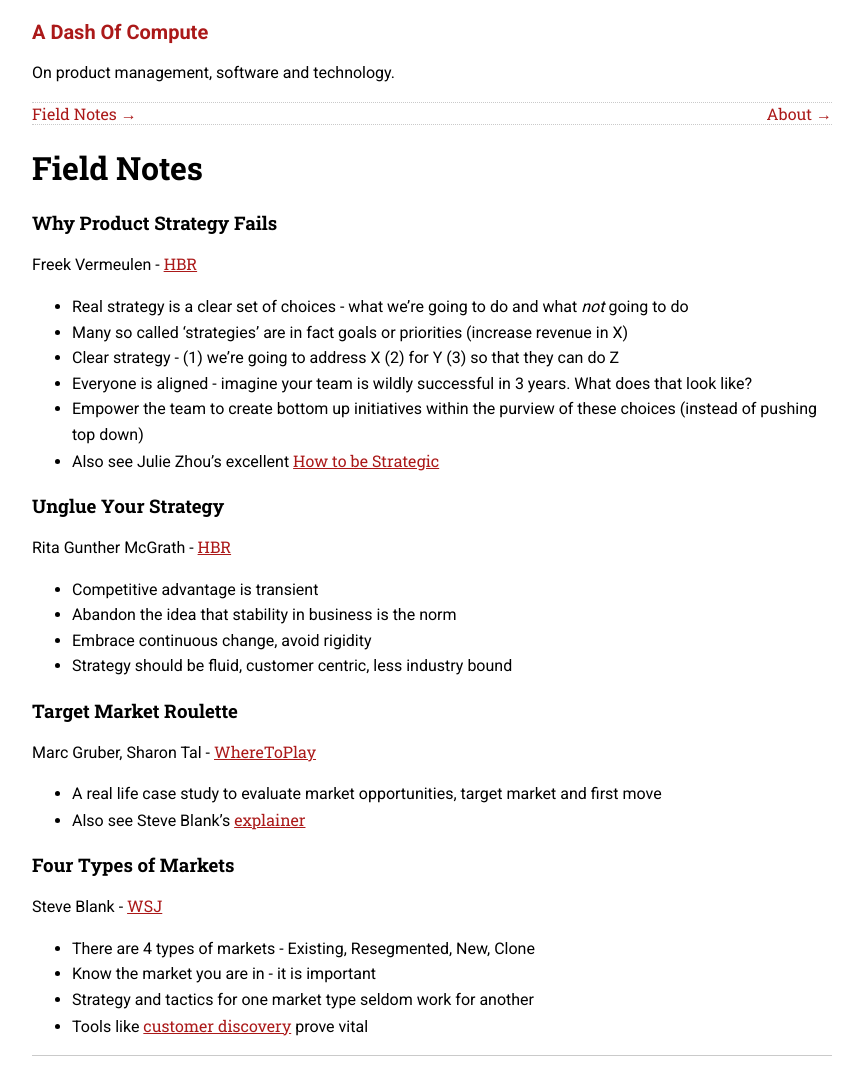
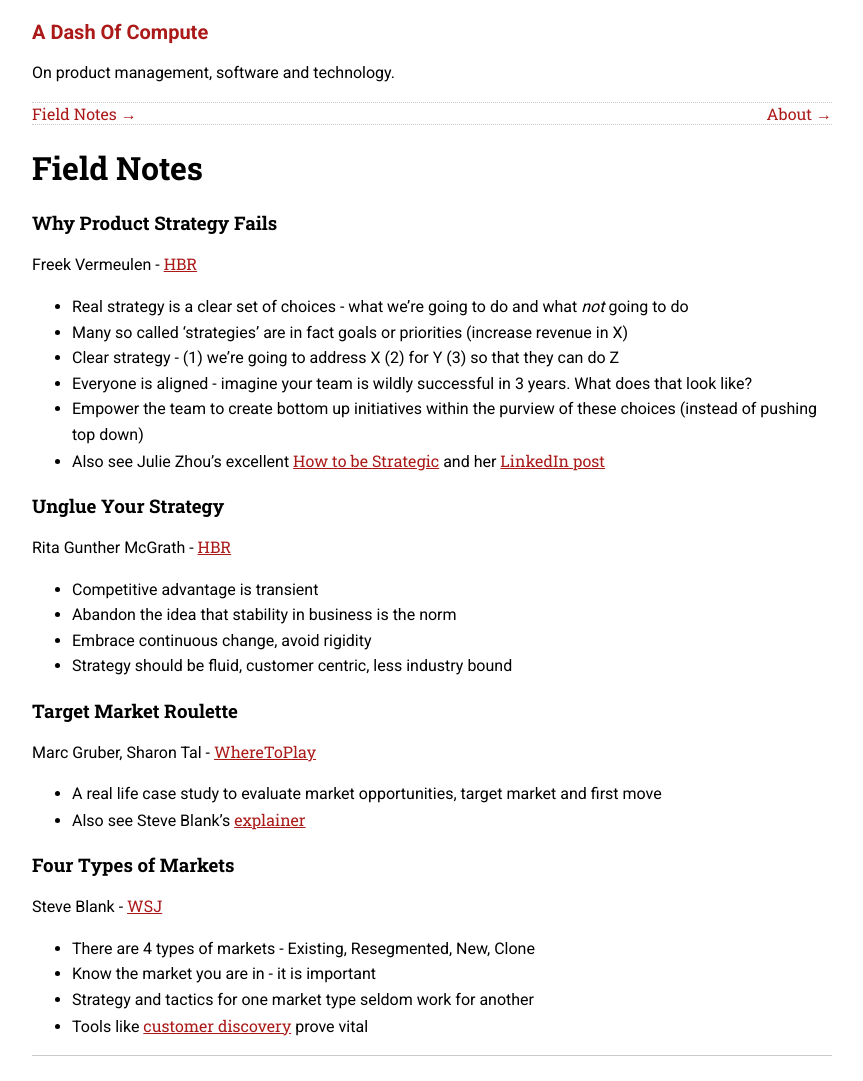
Before and after one commit to sautee/sautee.github.io, a Jekyll site: the page built from pages/fieldnotes.md, in a window 1280 px wide. Shown: the whole page, without its empty margins (208-1071 px from the left). Built offline with Jekyll 4.4.1, drawn with Linux system fonts in a browser that asks for light colours.

Commit message:
Update fieldnotes.md

```diff
--- a/pages/fieldnotes.md
+++ b/pages/fieldnotes.md
@@ -13,7 +13,7 @@ Freek Vermeulen - [HBR](https://hbr.org/2017/11/many-strategies-fail-because-the
 - Clear strategy - (1) we're going to address X (2) for Y (3) so that they can do Z
 - Everyone is aligned  - imagine your team is wildly successful in 3 years. What does that look like?
 - Empower the team to create bottom up initiatives within the purview of these choices (instead of pushing top down)
-- Also see Julie Zhou's excellent [How to be Strategic](https://medium.com/the-year-of-the-looking-glass/how-to-be-strategic-f6630a44f86b)
+- Also see Julie Zhou's excellent [How to be Strategic](https://medium.com/the-year-of-the-looking-glass/how-to-be-strategic-f6630a44f86b) and her [LinkedIn post](https://www.linkedin.com/posts/julie-zhuo_whenever-i-hear-a-product-pitch-the-thing-activity-6752016073656270848-ogAQ)
 
 ### Unglue Your Strategy
 Rita Gunther McGrath - [HBR](https://hbr.org/2013/06/transient-advantage)
```
